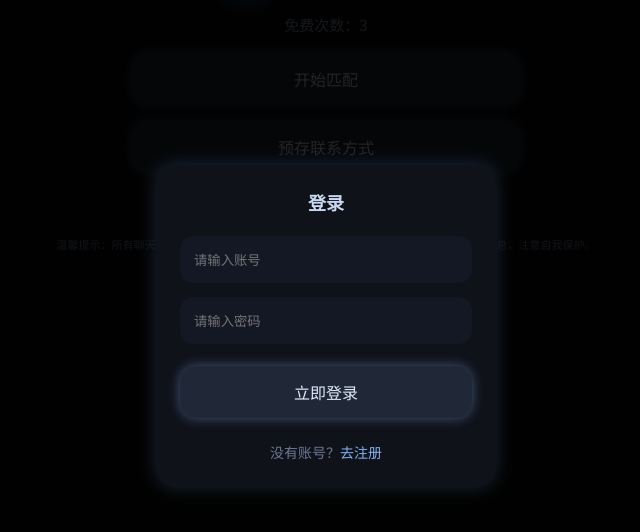
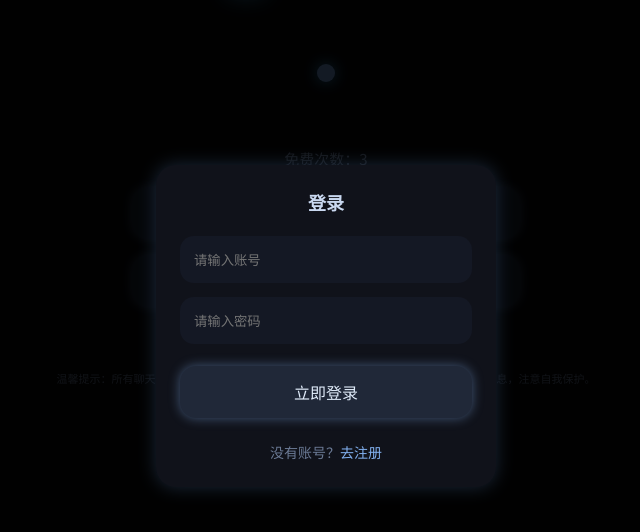
Before and after one commit to LDcheers/random-chat-app, a website: page index.html in a window 1280 px wide. Shown: the part 74-606 px from the top of the page, without its empty margins (314-954 px from the left). Drawn offline with nearby package versions, Linux system fonts and the light colour scheme; no server answers.

Commit message:
Update index.html

```diff
--- a/index.html
+++ b/index.html
@@ -46,6 +46,14 @@
 
     @keyframes logoFlyIn {
       to {opacity:1;transform:translateX(0);}
+    }
+
+    /* 首页主动画容器 */
+    .home-animate-box{
+      display: flex;
+      justify-content: center;
+      align-items: center;
+      margin: 30px 0;
     }
 
     .btn{
@@ -102,7 +110,6 @@
     }
     .input-row input:focus{background:#181c28;box-shadow:0 0 8px rgba(140,190,255,0.3)}
 
-    /* 手机端隐藏右侧栏 */
     .right-bar{display: none;}
 
     .vip-menu{position:absolute;top:10px;right:0;z-index:888}
@@ -111,7 +118,6 @@
     .vip-menu-btn:active{transform:scale(0.96)}
     .vip-menu.show .vip-dropdown{display:block}
 
-    /* 全局遮罩弹窗 */
     .mask{position:fixed;top:0;left:0;right:0;bottom:0;background:rgba(0,0,0,0.85);display:flex;align-items:center;justify-content:center;z-index:999}
     .login-box{width:90%;max-width:340px;background:#10121a;border-radius:20px;padding:24px;box-shadow:0 0 18px rgba(100,150,220,0.25)}
     .login-box h3{text-align:center;margin-bottom:20px;font-size:18px;font-weight:600;color:#c9d8f0}
@@ -140,7 +146,6 @@
     .vip-price{color:#82b1f0;font-weight:500}
     .chat-number{font-size:11px;color:#6b7a95;margin-bottom:4px}
 
-    /* 匹配中专用弹窗 简约格调版 */
     .match-modal{
       width: 90%;
       max-width: 320px;
@@ -161,7 +166,6 @@
       letter-spacing:1px;
     }
 
-    /* 底部法律提示 */
     .legal-tip {
       width: 100%;
       text-align: center;
@@ -175,7 +179,6 @@
 </head>
 <body>
 
-<!-- 登录弹窗 -->
 <div class="mask" id="loginMask">
   <div class="login-box">
     <h3 id="winTitle">登录</h3>
@@ -186,7 +189,6 @@
   </div>
 </div>
 
-<!-- 匹配中弹窗 格调版 -->
 <div class="mask hide" id="matchMask">
   <div class="match-modal">
     <div class="main-tip">正在匹配</div>
@@ -210,13 +212,21 @@
     </div>
   </div>
 
+  <!-- 首页居中循环动画 -->
+  <div class="home-animate-box">
+    <svg width="90" height="90" viewBox="0 0 100 100" xmlns="http://www.w3.org/2000/svg">
+      <circle cx="50" cy="50" r="10" fill="#82b1f0" filter="drop-shadow(0 0 8px #40b8ff)">
+        <animate attributeName="r" values="10;18;10" dur="1.6s" repeatCount="indefinite" />
+        <animate attributeName="opacity" values="0.6;1;0.6" dur="1.6s" repeatCount="indefinite" />
+      </circle>
+    </svg>
+  </div>
+
+  <!-- 全部内容下移至动画下方 -->
   <div class="status" id="left">免费次数：3</div>
-
-  <!-- 初始界面按钮 匹配成功后隐藏 -->
   <button class="btn" id="matchBtn">开始匹配</button>
   <button class="btn" id="saveContactBtn">预存联系方式</button>
 
-  <!-- 聊天区域 初始隐藏 -->
   <div class="chat-box hide" id="chat"></div>
   <div class="input-row hide" id="chatInputRow">
     <input id="msg" placeholder="输入消息..." maxlength="50" disabled>
@@ -244,7 +254,6 @@
   const NEED_MIN = 5;
   const MAX_CHAR = 50;
 
-  // 登录相关
   const loginMask = document.getElementById('loginMask');
   const winTitle = document.getElementById('winTitle');
   const submitBtn = document.getElementById('submitBtn');
@@ -253,25 +262,21 @@
   const usernameInp = document.getElementById('username');
   const pwdInp = document.getElementById('pwd');
 
-  // 匹配弹窗
   const matchMask = document.getElementById('matchMask');
   const cancelMatchBtn = document.getElementById('cancelMatchBtn');
 
-  // 主页元素
   const mainPage = document.getElementById('mainPage');
   const left = document.getElementById('left');
   const matchBtn = document.getElementById('matchBtn');
   const saveContactBtn = document.getElementById('saveContactBtn');
   const leaveBtn = document.getElementById('leaveBtn');
 
-  // 聊天相关
   const chat = document.getElementById('chat');
   const chatInputRow = document.getElementById('chatInputRow');
   const msg = document.getElementById('msg');
   const send = document.getElementById('send');
   const sendContact = document.getElementById('sendContact');
 
-  // 会员菜单
   const vipMenu = document.getElementById('vipMenu');
   const vipBtn = document.getElementById('vipBtn');
 
@@ -284,7 +289,6 @@
     }
   });
 
-  // 预存联系方式
   saveContactBtn.onclick = function(){
     let cont = prompt("请输入你的微信/QQ/手机号：");
     if(cont && cont.trim()){
@@ -356,33 +360,27 @@
     left.innerText = `免费次数：${freeCount} ${isVip ? '（已开通会员）' : ''}`;
   }
 
-  // 开始匹配
   matchBtn.onclick = () => {
     matching = true;
     matchMask.classList.remove('hide');
     socket.emit('start_match');
   };
 
-  // 取消匹配
   cancelMatchBtn.onclick = () => {
     matching = false;
     matchMask.classList.add('hide');
     socket.emit('cancel_match');
   };
 
-  // 离开对话
   leaveBtn.onclick = () => {
     socket.emit('leave_chat');
     resetChatUI();
   };
 
-  // 匹配成功
   socket.on('match_success', () => {
     matchMask.classList.add('hide');
-    // 隐藏初始两个按钮
     matchBtn.classList.add('hide');
     saveContactBtn.classList.add('hide');
-    // 展示聊天界面
     chat.classList.remove('hide');
     chatInputRow.classList.remove('hide');
     leaveBtn.classList.remove('hide');
@@ -414,10 +412,8 @@
     chat.innerHTML = '';
     myMsgCount = 0;
     otherMsgCount = 0;
-    // 重新显示初始按钮
     matchBtn.classList.remove('hide');
     saveContactBtn.classList.remove('hide');
-    // 隐藏聊天相关
     chat.classList.add('hide');
     chatInputRow.classList.add('hide');
     leaveBtn.classList.add('hide');
@@ -490,7 +486,6 @@
     chat.scrollTop = chat.scrollHeight;
   }
 
-  // 会员下单
   document.querySelectorAll('.vip-item').forEach(item => {
     item.onclick = async () => {
       let price = item.dataset.price;
```
